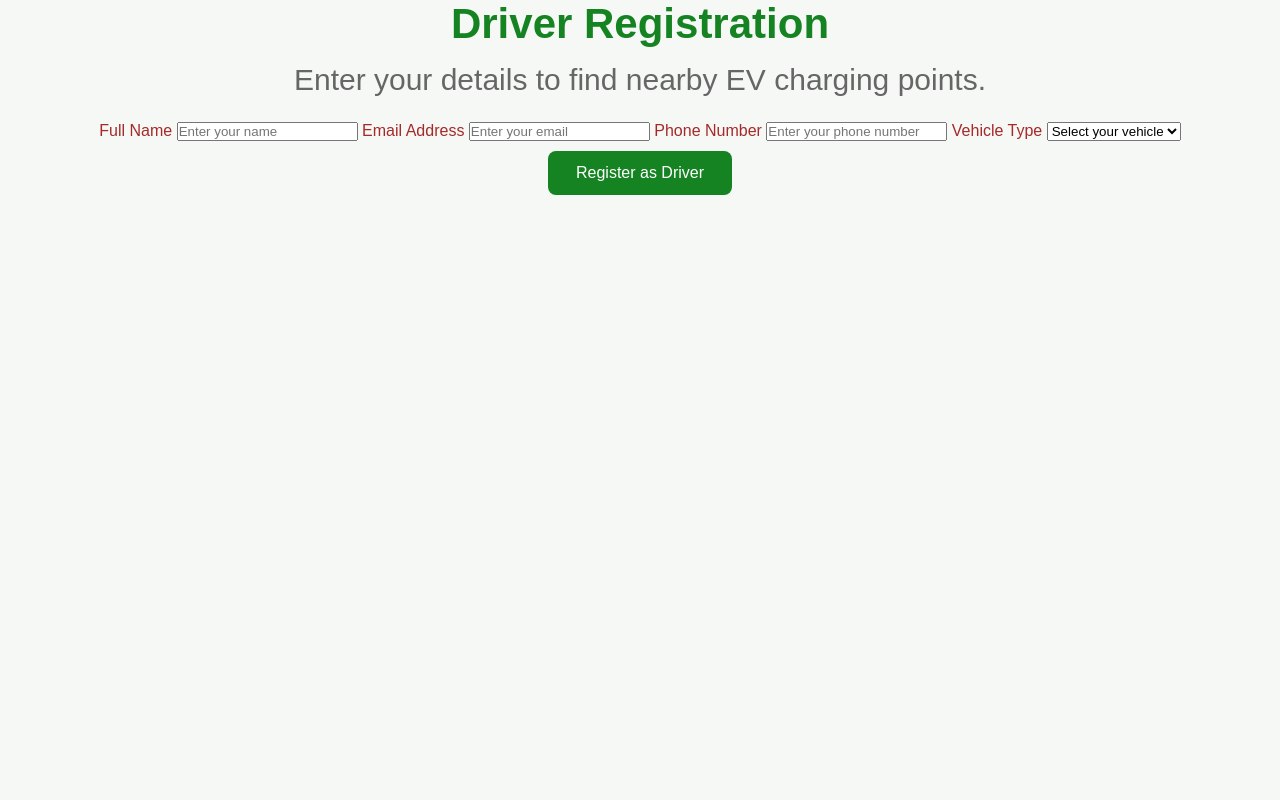
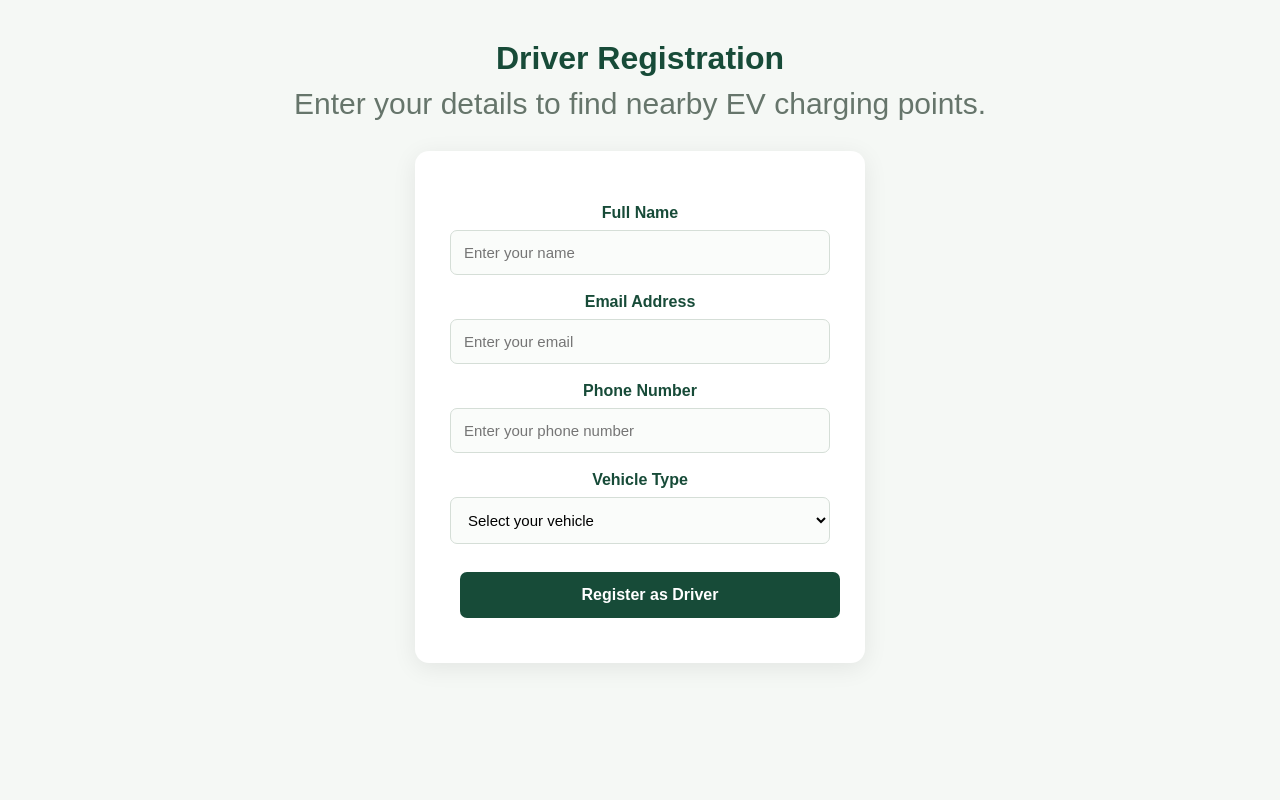
Before and after one commit to atharvch2/Charge-Connect, a Flask app: page /driver in a window 1280 px wide. Run offline with Flask 3, Linux system fonts and the light colour scheme; some libraries are stand-ins or nearby versions.

Commit message:
PostgreSQL driver registration

```diff
--- a/app.py
+++ b/app.py
@@ -1,6 +1,15 @@
 from flask import Flask, render_template,request
+import psycopg
 
 app= Flask(__name__)
+def get_db_connection():
+    return psycopg.connect(
+        dbname="chargeconnect",
+        user="postgres",
+        password="jungkook",
+        host="localhost",
+        port="5432"
+    )
 
 @app.route("/")
 def home():
@@ -9,7 +18,26 @@ def home():
 def driver():
     if request.method=="POST":
         name=request.form.get("full_name")
-        print(name)
+        email=request.form.get("email")
+        phone=request.form.get("phone")
+        vehicle=request.form.get("vehicle_type")
+        print("Name:", name)
+        print("Email:", email)
+        print("Phone:", phone)
+        print("Vehicle:", vehicle)
+
+        connection= get_db_connection()
+        connection.execute(
+            """
+            INSERT INTO drivers (name, email, phone, vehicle)
+            VALUES (%s, %s, %s, %s)
+            """,
+            (name, email, phone, vehicle)
+            )
+
+        connection.commit()
+        connection.close()
+        print("registration complete")
     return render_template("driver.html")
 @app.route("/host")
 def host():
--- a/static/css/style.css
+++ b/static/css/style.css
@@ -237,3 +237,107 @@ button:hover{
         font-size: 28px;
     }
 }
+
+/* DRIVER REGISTRATION PAGE */
+
+.registration-page {
+    min-height: 100vh;
+    background: #F5F8F5;
+    color: #26352E;
+    font-family: Arial, sans-serif;
+    padding: 40px 20px;
+}
+
+/* Page Heading */
+
+.registration-page h1 {
+    text-align: center;
+    color: #174B38;
+    font-size: 32px;
+    margin-bottom: 10px;
+}
+
+.registration-page p {
+    text-align: center;
+    color: #66756B;
+    margin-bottom: 30px;
+}
+
+/* Registration Form */
+
+.registration-page form {
+    max-width: 450px;
+    margin: 0 auto;
+    padding: 35px;
+    background: white;
+    border-radius: 14px;
+    box-shadow: 0 5px 25px rgba(0, 0, 0, 0.08);
+}
+
+/* Labels */
+
+.registration-page label {
+    display: block;
+    font-weight: 600;
+    margin-bottom: 8px;
+    margin-top: 18px;
+    color: #174B38;
+}
+
+/* Input Fields */
+
+.registration-page input,
+.registration-page select {
+    width: 100%;
+    padding: 13px;
+    border: 1px solid #D5DED7;
+    border-radius: 7px;
+    font-size: 15px;
+    box-sizing: border-box;
+    outline: none;
+    background: #FAFCFA;
+    transition: 0.2s;
+}
+
+.registration-page input:focus,
+.registration-page select:focus {
+    border-color: #174B38;
+    box-shadow: 0 0 5px rgba(23, 75, 56, 0.2);
+}
+
+/* Register Button */
+
+.registration-page button {
+    width: 100%;
+    padding: 14px;
+    margin-top: 28px;
+    background: #174B38;
+    color: white;
+    border: none;
+    border-radius: 7px;
+    font-size: 16px;
+    font-weight: bold;
+    cursor: pointer;
+    transition: 0.3s;
+}
+
+.registration-page button:hover {
+    background: #B7F51A;
+    color: #174B38;
+}
+
+/* Mobile Responsive */
+
+@media (max-width: 500px) {
+    .registration-page {
+        padding: 25px 15px;
+    }
+
+    .registration-page form {
+        padding: 25px 20px;
+    }
+
+    .registration-page h1 {
+        font-size: 26px;
+    }
+}
--- a/templates/driver.html
+++ b/templates/driver.html
@@ -9,7 +9,7 @@
     <link rel="stylesheet" href="{{ url_for('static', filename='css/style.css') }}">
 </head>
 
-<body>
+<body class="registration-page">
 
     <section class="registration">
 
@@ -23,13 +23,13 @@
             <input type="text" name="full_name" placeholder="Enter your name" required>
 
             <label>Email Address</label>
-            <input type="email" placeholder="Enter your email" required>
+            <input type="email" name="email" placeholder="Enter your email" required>
 
             <label>Phone Number</label>
-            <input type="tel" placeholder="Enter your phone number" required>
+            <input type="tel" name="phone" placeholder="Enter your phone number" required>
 
             <label>Vehicle Type</label>
-            <select required>
+            <select name="vehicle_type" required>
                 <option value="">Select your vehicle</option>
                 <option value="scooter">Electric Scooter</option>
                 <option value="car">Electric Car</option>
```
Also changed, not shown: database.py (added, +27 -0 lines), chargeconnect.db (added).
